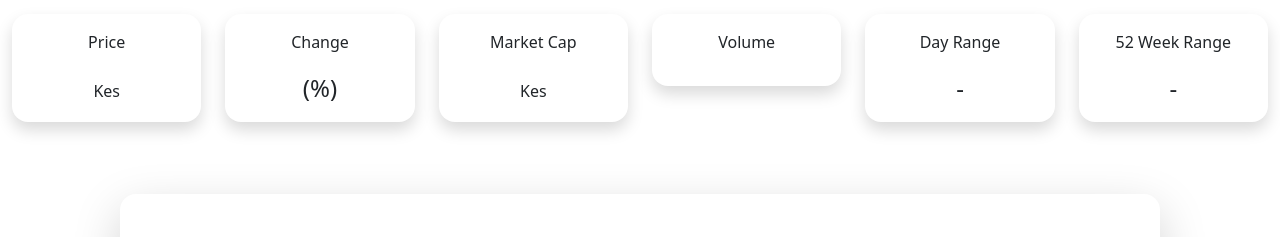
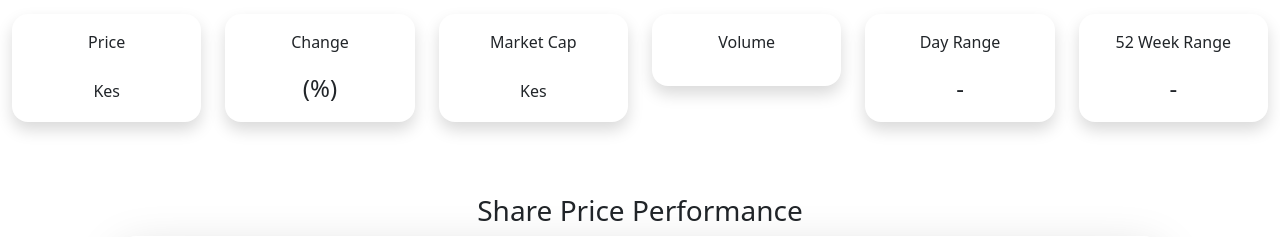
Before and after one commit to d-mwenda/securities, a Django app: template securities_web/backend/securities/templates/stock_trading/company_stock.html in a window 1280 px wide. Shown: the part 216-453 px from the top of the page. Run offline with Django 3.2, Linux system fonts and the light colour scheme; the template is opened without the code that fills it, so the values that code supplies are empty; some libraries are stand-ins or nearby versions.

Commit message:
Copywriting changes - add title to share price graph

```diff
--- a/securities_web/backend/securities/templates/stock_trading/company_stock.html
+++ b/securities_web/backend/securities/templates/stock_trading/company_stock.html
@@ -64,9 +64,12 @@
 </div>
 <div class="row justify-content-center mx-1 mb-3">
     <div class="col-xs-12 col-md-8">
-
+        <div class="mb-2 text-center">
+            <h3>Share Price Performance</h3>
+        </div>
     </div>
     <div class="col-xs-12 col-md-10 price-graph p-5 shadow-lg">
+
         <div class="d-flex justify-content-between flex-wrap mb-3">
             <button id="plot-1-month" type="button" class="plot-period btn btn-outline-secondary m-2">1 Month</button>
             <button id="plot-3-months" type="button" class="plot-period btn btn-outline-secondary m-2">3 Months</button>
```
